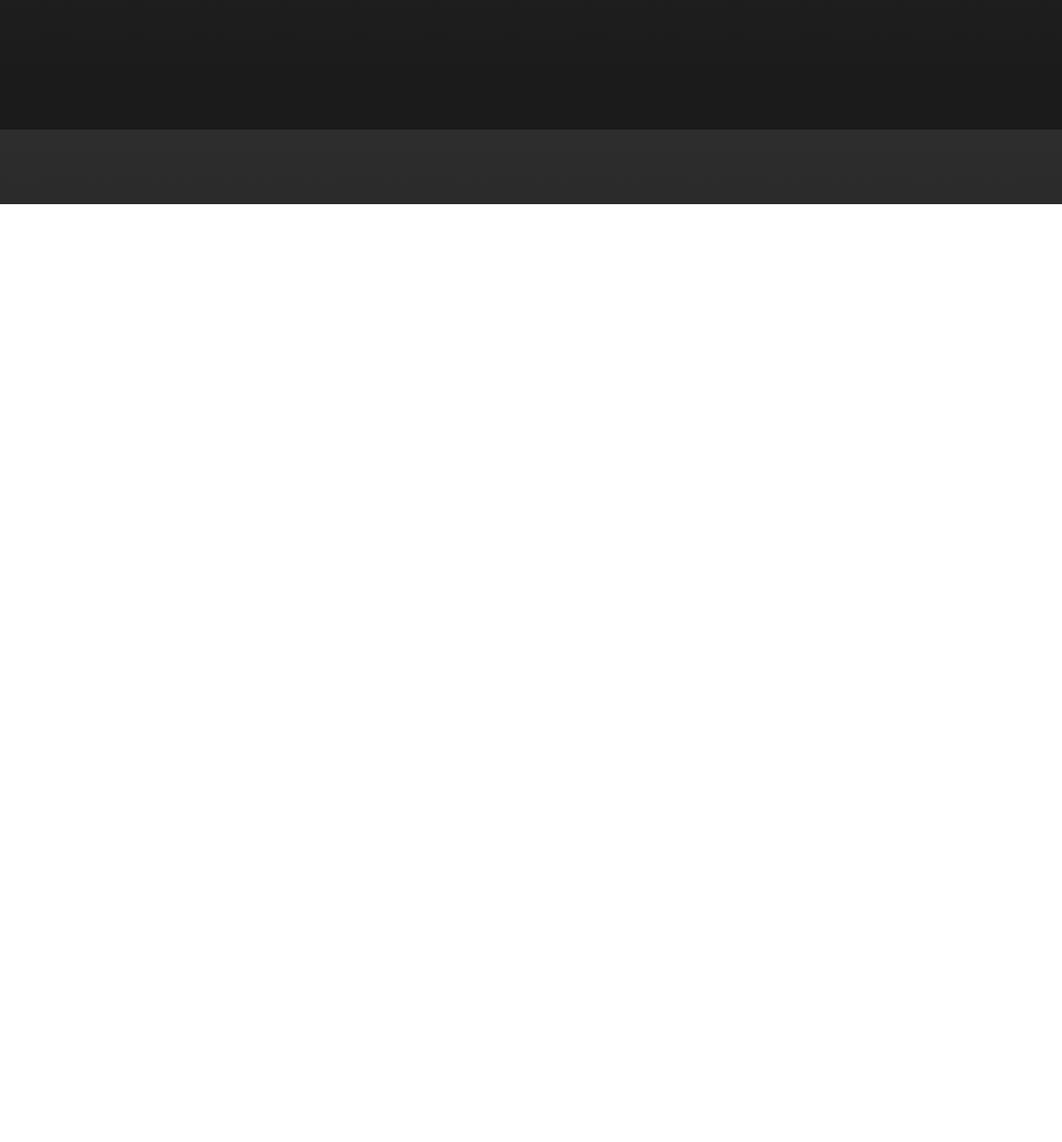
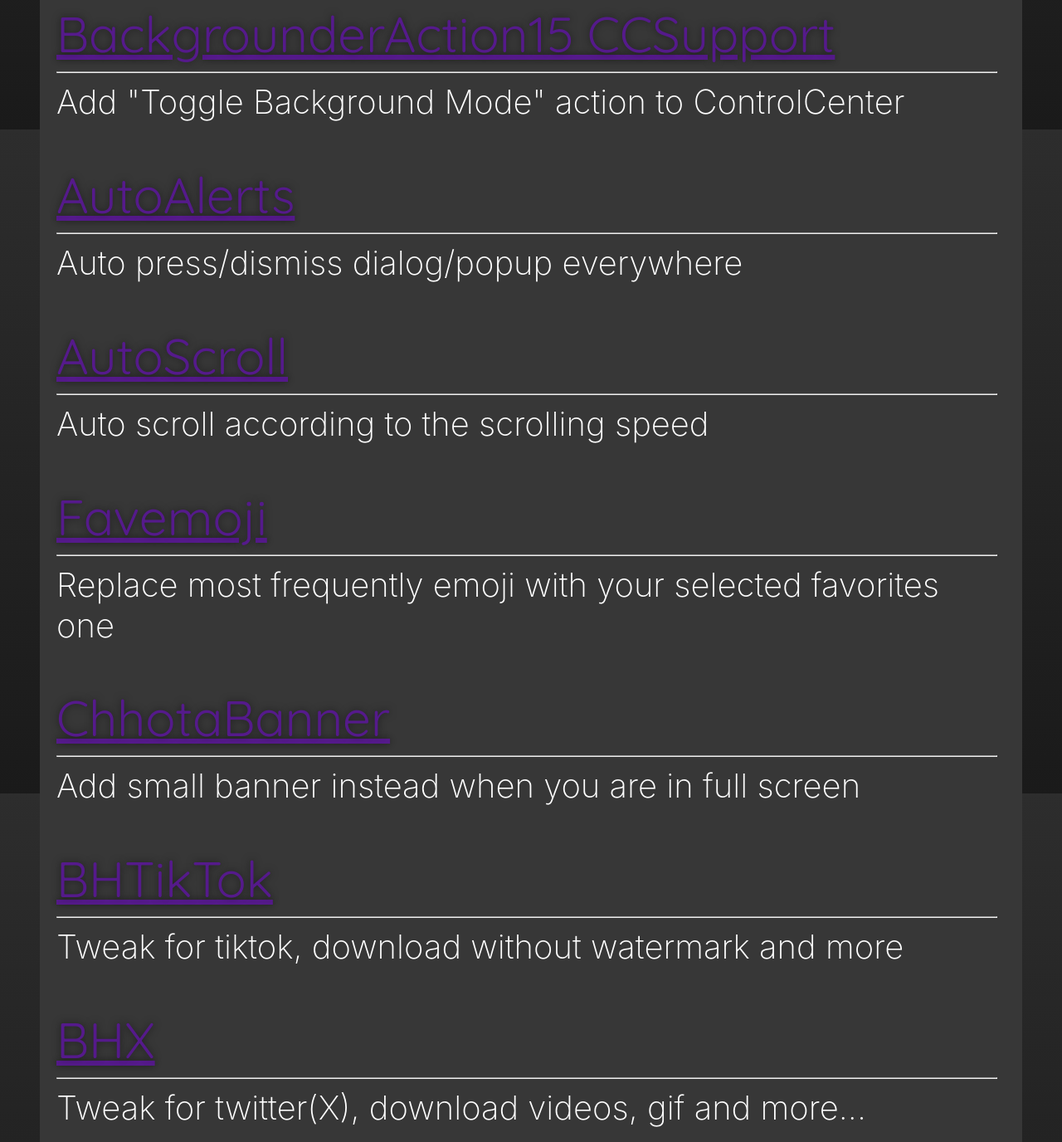
Before and after one commit to MhmdSAbdlh/arm64, a plain HTML site: page index.html in a window 1280 px wide. Shown: the part 3044-4420 px from the top of the page at 83% size. Before the commit the page ends 3290 px from the top, so only its background shows below. Drawn offline with Linux system fonts and the light colour scheme.

Commit message:
Add new version btiktok

```diff
--- a/index.html
+++ b/index.html
@@ -41,7 +41,9 @@
 
 		<button type="button" class="btn-square" style="background: linear-gradient(135deg, #0d2977, #0d2977 20%,  #d7d7d7 21%, #d7d7d7); color:#181818" onclick="location.href='https://paypal.me/mhmdsabdlh'">Donate</button>
 
+		<button type="button" class="btn-square" style="background: linear-gradient(135deg, #4fbe14, #256006 20%,  #d7d7d7 21%, #d7d7d7); color:#181818" onclick="location.href='https://wa.me/59898629914'">WhatsApp</button>
 
+		<button type="button" class="btn-square" style="background: linear-gradient(135deg, #063360, #127be4 20%,  #d7d7d7 21%, #d7d7d7); color:#181818" onclick="location.href='https://facebook.com/mhmdsabdlh'">Facebook</button>
 
 	</div>
 
@@ -56,10 +58,33 @@
 
 <div class="packages" id="packages">
 
-	<h2>Empty</h2>
+	<h2><a href="">BackgrounderAction15 CCSupport</a></h2>
 	<hr>
-	<p></p>
+	<p>Add "Toggle Background Mode" action to ControlCenter</p>
 
+	<h2><a href="">AutoAlerts</a></h2>
+	<hr>
+	<p>Auto press/dismiss dialog/popup everywhere</p>
+
+	<h2><a href="">AutoScroll</a></h2>
+	<hr>
+	<p>Auto scroll according to the scrolling speed</p>
+
+	<h2><a href="">Favemoji</a></h2>
+	<hr>
+	<p>Replace most frequently emoji with your selected favorites one</p>
+
+	<h2><a href="">ChhotaBanner</a></h2>
+	<hr>
+	<p>Add small banner instead when you are in full screen</p>
+
+	<h2><a href="">BHTikTok</a></h2>
+	<hr>
+	<p>Tweak for tiktok, download without watermark and more</p>
+
+	<h2><a href="">BHX</a></h2>
+	<hr>
+	<p>Tweak for twitter(X), download videos, gif and more...</p>
 
 </div>
 </div>
```
Also changed, not shown: 4 other files.
